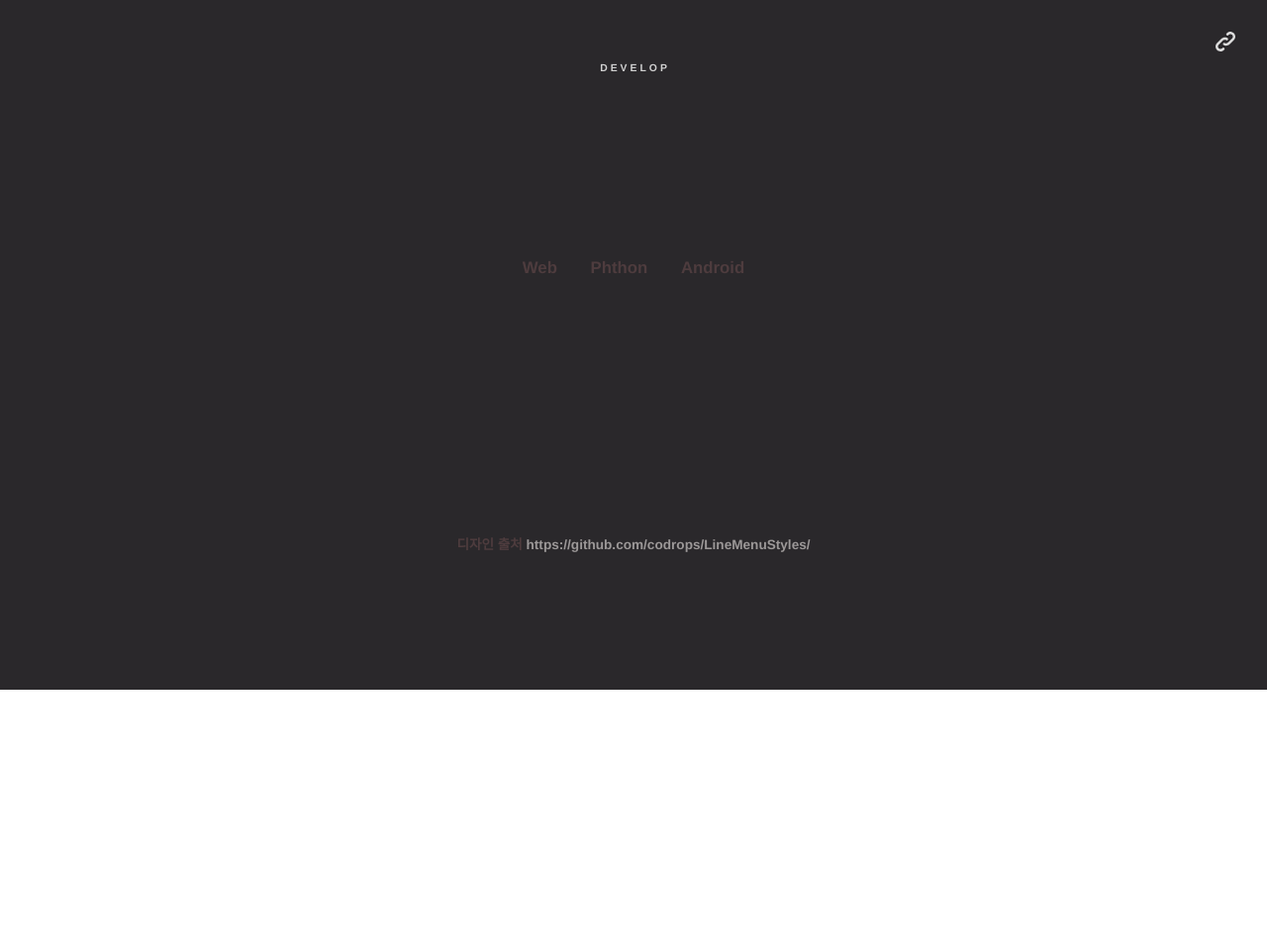
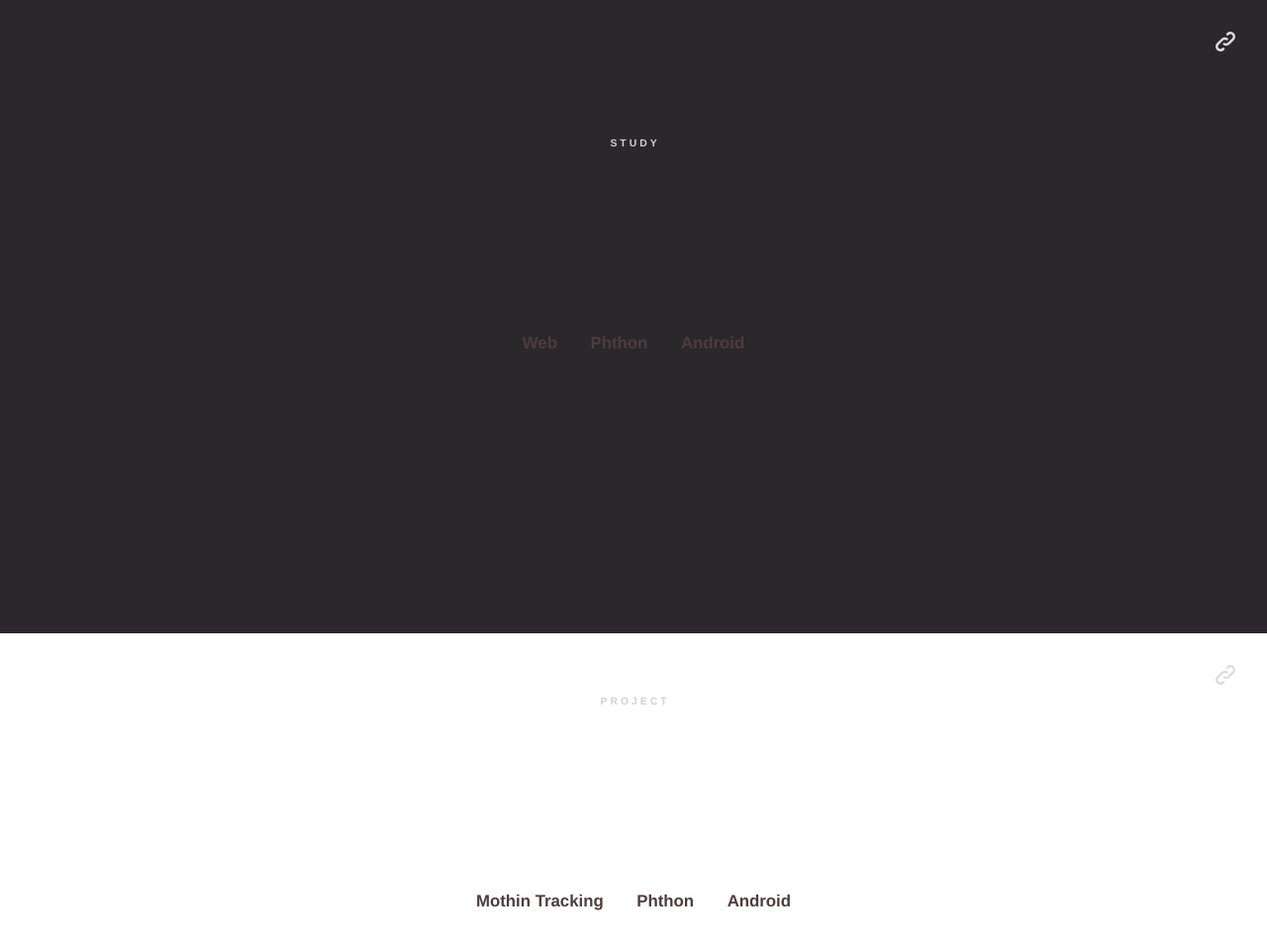
Before and after one commit to dnrudzx/web, a plain HTML site: page index.html in a window 1280 px wide. Shown: the part 800-1756 px from the top of the page at 99% size. Before the commit the page ends 1497 px from the top, so only its background shows below. Drawn offline with Linux system fonts and the light colour scheme.

Commit message:
divide Study and Project

```diff
--- a/index.html
+++ b/index.html
@@ -25,13 +25,24 @@
                     <path d="M115.0,115.0 C114.9,115.1 118.7,116.5 119.8,115.4 L133.7,101.6 C136.9,99.2 139.9,98.4 142.2,98.6 C133.8,88.0 127.5,74.4 143.8,58.0 C148.5,53.4 154.0,51.2 159.7,51.0 C160.3,49.4 163.2,43.6 171.4,40.1 C171.4,40.1 176.1,42.5 178.8,56.2 C183.1,58.6 187.2,61.8 190.9,65.4 C194.5,69.0 197.7,73.2 200.1,77.6 C213.8,80.2 216.3,84.9 216.3,84.9 C212.7,93.1 206.9,96.0 205.4,96.6 C205.1,102.4 203.0,107.8 198.3,112.5 C181.9,128.9 168.3,122.5 157.7,114.1 C157.9,116.9 156.7,120.9 152.7,124.9 L141.0,136.5 C139.8,137.7 141.6,141.9 141.8,141.8 Z" fill="currentColor" class="octo-body"></path>
                 </svg>
             </a>
-        </header>
-        <section class="section section--menu" id="Yourstyle">
-            <h2 class="section__title">Develop</h2>
+		</header>
+		<section class="section section--menu" id="Yourstyle">
+            <h2 class="section__title">Study</h2>
             <span class="link-copy"></span>
             <nav class="menu menu--yourstyle">
                 <ul class="menu__list">
                     <li class="menu__item menu__item--current"><a href="https://github.com/dnrudzx/web" class="menu__link">Web</a></li>
+                    <li class="menu__item"><a href="#" class="menu__link">Phthon</a></li>
+                    <li class="menu__item"><a href="#" class="menu__link">Android</a></li>
+                </ul>
+            </nav>
+        </section>
+        <section class="section section--menu" id="Yourstyle">
+            <h2 class="section__title">Project</h2>
+            <span class="link-copy"></span>
+            <nav class="menu menu--yourstyle">
+                <ul class="menu__list">
+                    <li class="menu__item menu__item--current"><a href="#" class="menu__link">Mothin Tracking</a></li>
                     <li class="menu__item"><a href="#" class="menu__link">Phthon</a></li>
                     <li class="menu__item"><a href="#" class="menu__link">Android</a></li>
                 </ul>
```
